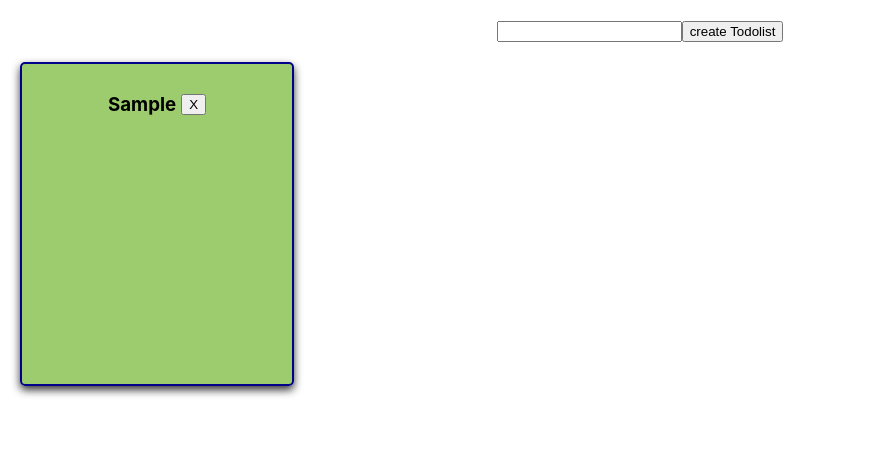
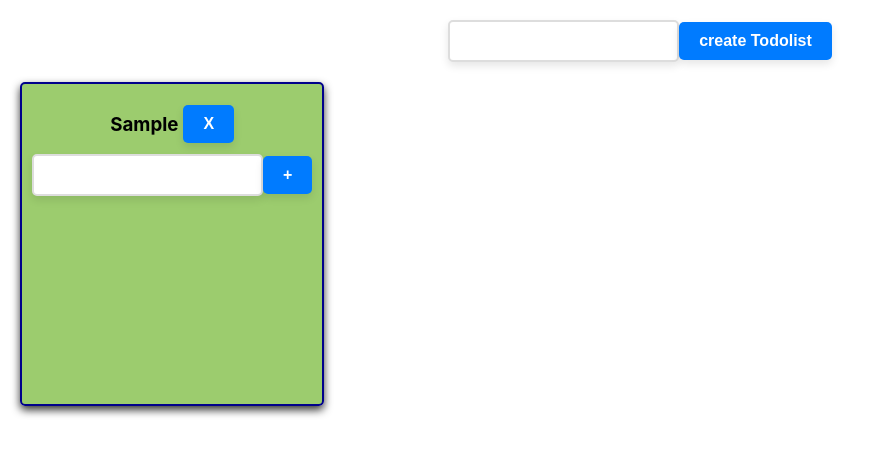
Before and after one commit to makishima44/todolist, a React (Create React App) app: page / in a window 1280 px wide. Both pictures are taken after typing "Sample" into the empty fields and a click on the button "create Todolist". Shown: the top 454 px of the page, without its empty margins (0-881 px from the left). Built offline with nearby package versions, Linux system fonts and the light colour scheme.

Commit message:
Стилизован инпут и кнопка

```diff
--- a/src/common/components/Button/Button.tsx
+++ b/src/common/components/Button/Button.tsx
@@ -1,8 +1,14 @@
+import s from "./Button.module.css";
+
 export type ButtonProps = {
   name: string;
   onClick: () => void;
 };
 
 export const Button = (props: ButtonProps) => {
-  return <button onClick={props.onClick}>{props.name}</button>;
+  return (
+    <button className={s.button} onClick={props.onClick}>
+      {props.name}
+    </button>
+  );
 };
--- a/src/common/components/Button/button.module.css
+++ b/src/common/components/Button/button.module.css
@@ -0,0 +1,22 @@
+.button {
+  padding: 10px 20px;
+  border: none;
+  border-radius: 5px;
+  background-color: #007bff;
+  color: white;
+  font-size: 16px;
+  font-weight: bold;
+  cursor: pointer;
+  box-shadow: 0 4px 8px rgba(0, 0, 0, 0.1);
+  transition: all 0.3s ease-in-out;
+}
+
+.button:hover {
+  background-color: #0056b3;
+  box-shadow: 0 6px 12px rgba(0, 0, 0, 0.2);
+}
+
+.button:active {
+  background-color: #004494;
+  box-shadow: 0 2px 4px rgba(0, 0, 0, 0.2);
+}
--- /dev/null
+++ b/src/common/components/Input/Input.module.css
@@ -0,0 +1,18 @@
+.input {
+  padding: 10px;
+  border: 2px solid #ddd;
+  border-radius: 5px;
+  box-shadow: 0 4px 8px rgba(0, 0, 0, 0.1);
+  font-size: 16px;
+  transition: all 0.3s ease-in-out;
+}
+
+.input:focus {
+  border-color: #007bff;
+  box-shadow: 0 4px 8px rgba(0, 123, 255, 0.2);
+  outline: none;
+}
+
+.input::placeholder {
+  color: #aaa;
+}
--- a/src/common/components/Input/Input.tsx
+++ b/src/common/components/Input/Input.tsx
@@ -1,10 +1,13 @@
 import React from "react";
+import s from "./Input.module.css";
 
 export type InputProps = {
   value: string;
   onChange: (event: React.ChangeEvent<HTMLInputElement>) => void;
 };
 
-export const Input = (props: InputProps) => {
-  return <input type="text" onChange={props.onChange} value={props.value} />;
+export const Input = ({ value, onChange }: InputProps) => {
+  return (
+    <input type="text" className={s.input} onChange={onChange} value={value} />
+  );
 };
--- /dev/null
+++ b/src/common/components/Task/Task.tsx
@@ -0,0 +1,5 @@
+import React from "react";
+
+export const Task = () => {
+  return <div></div>;
+};
--- a/src/common/components/Todolist/Todolist.tsx
+++ b/src/common/components/Todolist/Todolist.tsx
@@ -1,4 +1,4 @@
-import { useDispatch } from "react-redux";
+import { useDispatch, useSelector } from "react-redux";
 import { Button } from "../Button/Button";
 import s from "./Todolist.module.css";
 import {
@@ -8,6 +8,8 @@ import {
 import { EditableTitle } from "../EditableSpan/EditableSpan";
 import { addTask } from "../../../redux/taskSlice";
 import { useState } from "react";
+import { Input } from "../Input/Input";
+import { RootState } from "../../../redux/store";
 
 type TodolistProps = {
   todolistName: string;
@@ -16,6 +18,9 @@ type TodolistProps = {
 
 export const Todolist = ({ todolistName, todolistId }: TodolistProps) => {
   const dispatch = useDispatch();
+  const tasks = useSelector(
+    (state: RootState) => state.tasks[todolistId] || []
+  );
   const [newTaskTitle, setNewTaskTitle] = useState("");
 
   const handleDeleteTodolist = () => {
@@ -26,8 +31,13 @@ export const Todolist = ({ todolistName, todolistId }: TodolistProps) => {
     dispatch(changeTodolistTitle({ id: todolistId, title: newTitle }));
   };
 
+  const handleInputChange = (event: React.ChangeEvent<HTMLInputElement>) => {
+    setNewTaskTitle(event.target.value);
+  };
+
   const handleAddTask = () => {
     dispatch(addTask({ todolistId, title: newTaskTitle }));
+    setNewTaskTitle("");
   };
 
   return (
@@ -39,7 +49,15 @@ export const Todolist = ({ todolistName, todolistId }: TodolistProps) => {
         ></EditableTitle>
         <Button name={"X"} onClick={handleDeleteTodolist} />
       </div>
-      <div className={s.taskBlock}></div>
+      <div className={s.taskBlock}>
+        <Input onChange={handleInputChange} value={newTaskTitle} />
+        <Button name={"+"} onClick={handleAddTask} />
+        <ul>
+          {tasks.map((task) => (
+            <li key={task.id}>{task.title}</li>
+          ))}
+        </ul>
+      </div>
     </div>
   );
 };
--- a/src/redux/taskSlice.ts
+++ b/src/redux/taskSlice.ts
@@ -27,7 +27,7 @@ const taskSlice = createSlice({
       const newTask: Task = {
         id: v1(),
         title,
-        status: "active", // Начальное состояние задачи
+        status: "active",
       };
       if (!state[todolistId]) {
         state[todolistId] = []; // Создаем массив задач, если его еще нет
```
